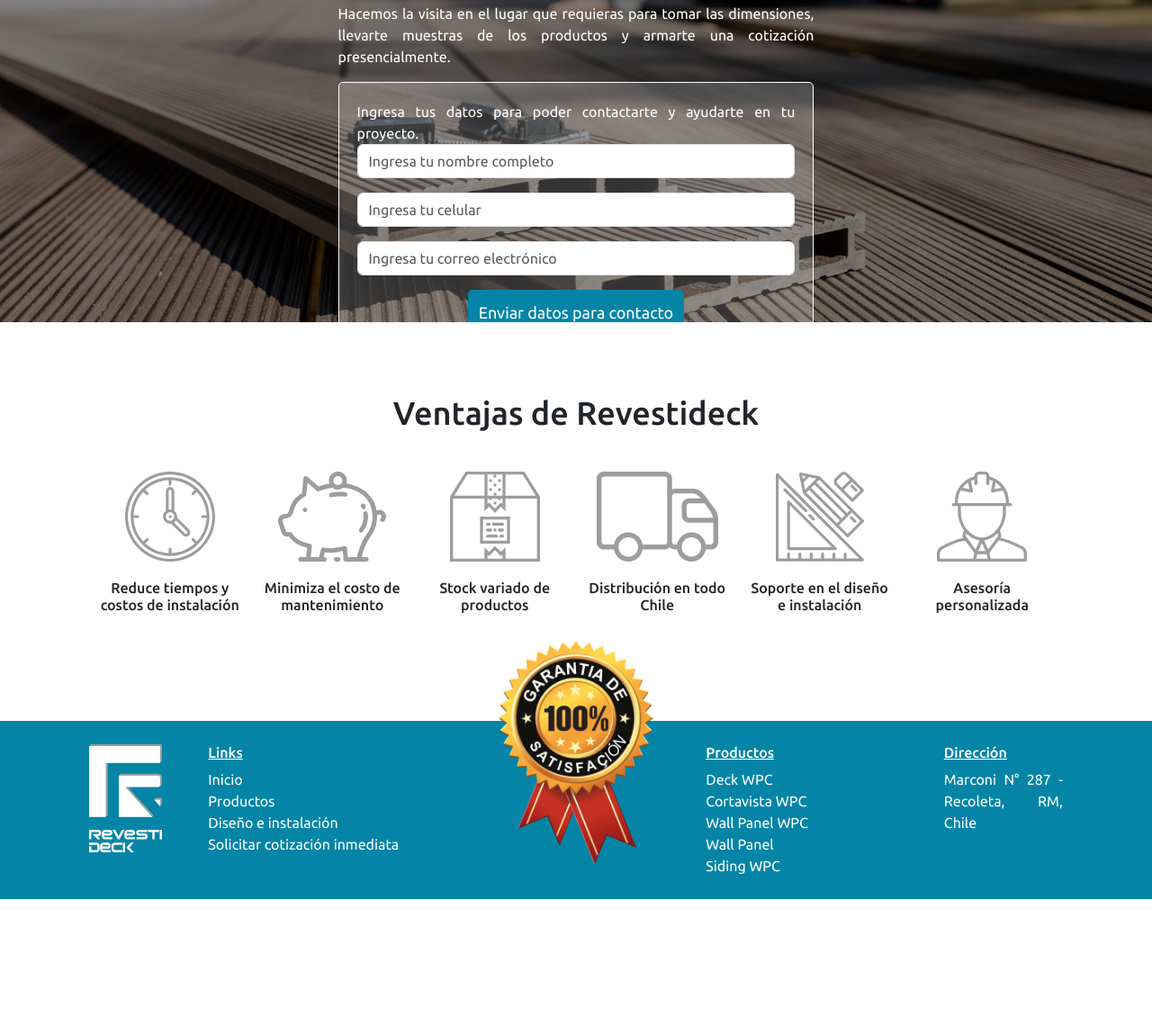
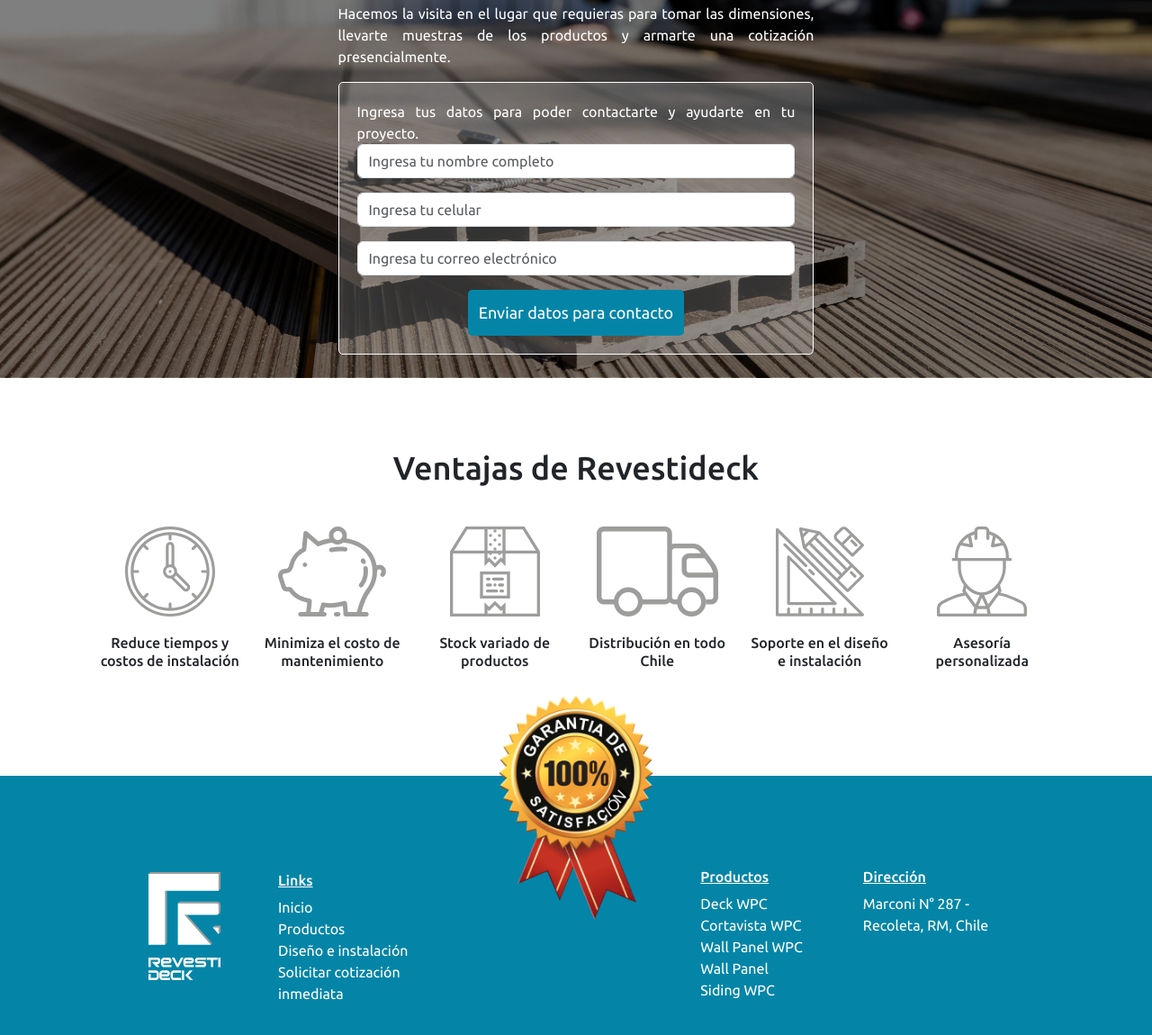
Before and after one commit to luistorresherrera/revestideck, a website: page index.html in a window 1280 px wide. Shown: the part 2816-3966 px from the top of the page at 90% size. Before the commit the page ends 3867 px from the top, so only its background shows below. Drawn offline with nearby package versions, Linux system fonts and the light colour scheme.

Commit message:
Subida nuevo index

```diff
--- a/index.html
+++ b/index.html
@@ -472,9 +472,6 @@
                 </div>
               </form>
             </div>
-            <div class="ingeniero">
-              <img src="./images/background/ingeniero.png"
-            </div>
           </div>
         </div>
       </section>
@@ -524,12 +521,18 @@
       </div>
     </main>
     <footer>
-      <div class="row d-flex flex-row">
+      <div class="row d-flex flex-row mt-5">
         <div
-          class="col-12 col-xs-12 col-sm-12 col-md-12 col-lg-6 col-xl-6 d-flex flex-row justify-content-start"
+          class="row col-12 col-xs-12 col-sm-12 col-md-12 col-lg-6 col-xl-6 d-flex flex-row justify-content-start"
         >
-          <div class="col-3"><img src="./images/corp/logo-footer.svg" /></div>
-          <div class="col-8">
+          <div
+            class="col-6 col-xs-6 col-sm-6 col-md-6 col-lg-4 col-xl-4 footer-margin text-start "
+          >
+            <img src="./images/corp/logo-footer.svg" />
+          </div>
+          <div
+            class="col-6 footer-margin text-start "
+          >
             <h4>Links</h4>
             <div><a>Inicio</a></div>
             <div><a>Productos</a></div>
@@ -538,9 +541,11 @@
           </div>
         </div>
         <div
-          class="col-12 col-xs-12 col-sm-12 col-md-12 col-lg-6 col-xl-6 d-flex flex-row justify-content-end"
+          class="row col-12 col-xs-12 col-sm-12 col-md-12 col-lg-6 col-xl-6 d-flex flex-row justify-content-start justify-content-lg-end"
         >
-          <div class="col-6">
+          <div
+            class="col-6 col-xs-6 col-sm-6 col-md-6 col-lg-5 col-xl-5  mt-3 text-start "
+          >
             <h4>Productos</h4>
             <div><a>Deck WPC</a></div>
             <div><a>Cortavista WPC</a></div>
@@ -548,9 +553,11 @@
             <div><a>Wall Panel</a></div>
             <div><a>Siding WPC</a></div>
           </div>
-          <div class="col-3">
+          <div
+            class="col-6 col-xs-6 col-sm-6 col-md-6 col-lg-5 col-xl-5  mt-3 text-start "
+          >
             <h4>Dirección</h4>
-            <div><p>Marconi N° 287 - Recoleta, RM, Chile</p></div>
+            Marconi N° 287 - Recoleta, RM, Chile</div>
           </div>
         </div>
       </div>
--- /dev/null
+++ b/scss/layouts/_breakpoints.scss
@@ -0,0 +1,13 @@
+/* Para dispositivos pequeños (small) */
+@media (min-width: 0px) {
+  .footer-margin {
+    margin-top: 100px !important;
+  }
+}
+
+/* Para dispositivos medianos (medium) */
+@media (min-width: 992px) {
+  .footer-margin {
+    margin-top: 20px !important;
+  }
+}
--- a/scss/layouts/_containers.scss
+++ b/scss/layouts/_containers.scss
@@ -107,15 +107,6 @@
   }
 }
 
-.ingeniero {
-  position: relative;
-  top: -324px;
-
-  right: -600px;
-  width: 100%;
-  text-align: end;
-}
-
 .section-final {
   height: auto;
   padding: 3%;
--- a/scss/layouts/_footer.scss
+++ b/scss/layouts/_footer.scss
@@ -12,7 +12,9 @@
 footer {
   background-color: $blue_color;
   height: auto;
-  padding: 2%;
+  min-height: 30vh;
+  padding: 3%;
+  padding-bottom: 50px !important;
   color: $white_color !important;
   & img {
     height: 120px;
--- a/scss/styles.scss
+++ b/scss/styles.scss
@@ -6,6 +6,7 @@
 @import "./layouts/navigation.scss";
 @import "./layouts/containers.scss";
 @import "./layouts/footer.scss";
+@import "./layouts/breakpoints.scss";
 @import "./components/logo.scss";
 @import "./components/cards.scss";
 @import "./components/formulario.scss";
```
Also changed, not shown: css/styles.css, 1 other file.
